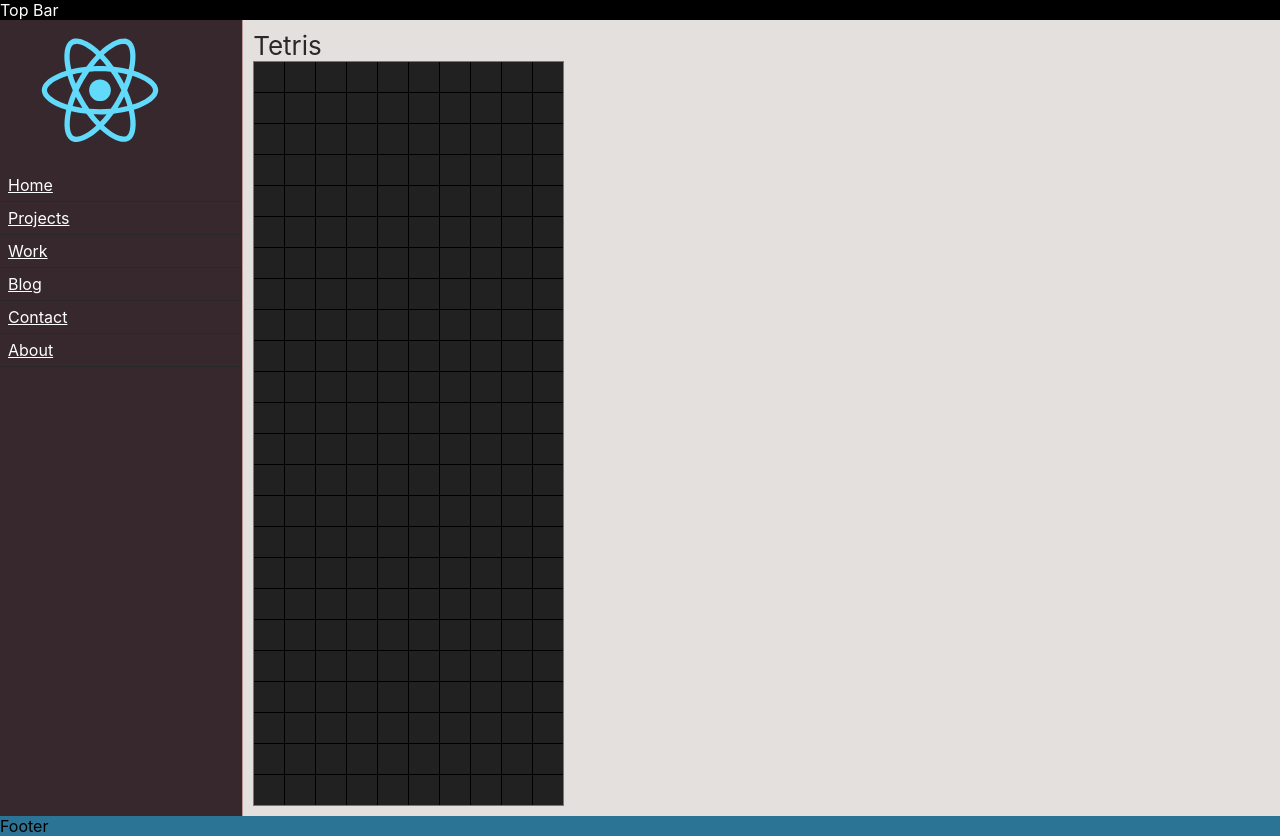
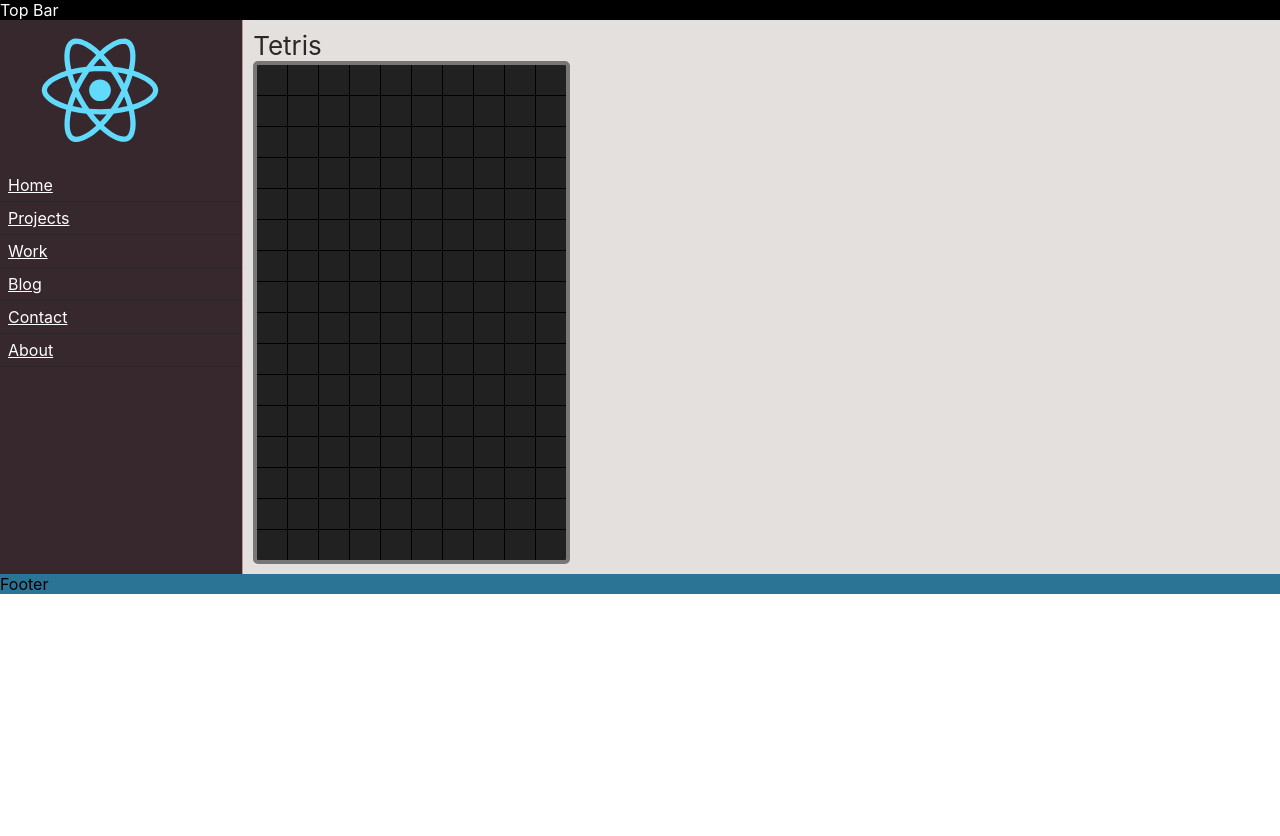
Before and after one commit to ArturMarschenkulov/ArturMarschenkulov.github.io, a React (Create React App) app: page /projects/games/tetris in a window 1280 px wide. After the commit the page ends 800 px from the top, so only its background shows below. Built offline with nearby package versions, Linux system fonts and the light colour scheme.

Commit message:
added a tetris component

```diff
--- a/package.json
+++ b/package.json
@@ -10,7 +10,7 @@
     "react": "^17.0.2",
     "react-dom": "^17.0.2",
     "react-router-dom": "^6.0.2",
-    "react-scripts": "4.0.3",
+    "react-scripts": "^4.0.3",
     "styled-components": "^5.3.3",
     "web-vitals": "^1.1.2"
   },
--- a/src/Design0/Design0.tsx
+++ b/src/Design0/Design0.tsx
@@ -35,6 +35,7 @@ function Footer(): JSX.Element {
     box-sizing: border-box;
     background-color: #2b7495;
     padding: 10 10;
+    height: 100%;
   `;
 
   return (
--- a/src/Design0/pages/tetris/Tetris.tsx
+++ b/src/Design0/pages/tetris/Tetris.tsx
@@ -1,5 +1,6 @@
 import React from 'react';
 import styled from 'styled-components';
+import Board from './components/Board';
 
 
 
@@ -35,14 +36,14 @@ class RGBAColor {
 
 
 
-function toRGB(color: string): string {
+// function toRGB(color: string): string {
 
-  const r = parseInt(color.substring(1, 3), 16);
-  const g = parseInt(color.substring(3, 5), 16);
-  const b = parseInt(color.substring(5, 7), 16);
+//   const r = parseInt(color.substring(1, 3), 16);
+//   const g = parseInt(color.substring(3, 5), 16);
+//   const b = parseInt(color.substring(5, 7), 16);
 
-  return `${r}, ${g}, ${b}`;
-}
+//   return `${r}, ${g}, ${b}`;
+// }
 
 
 
@@ -58,123 +59,32 @@ enum TetrominoType {
 }
 
 
-function toColor(type: TetrominoType): RGBAColor {
-  switch (type) {
-    case TetrominoType.I:
-      return new RGBAColor(0, 0, 255); // blue
-    case TetrominoType.J:
-      return new RGBAColor(255, 0, 0); // red
-    case TetrominoType.L:
-      return new RGBAColor(0, 255, 0); // green
-    case TetrominoType.O:
-      return new RGBAColor(255, 255, 0); // yellow
-    case TetrominoType.S:
-      return new RGBAColor(255, 0, 255); // purple
-    case TetrominoType.T:
-      return new RGBAColor(0, 255, 255); // cyan
-    case TetrominoType.Z:
-      return new RGBAColor(255, 255, 255); // white
-    default: return new RGBAColor(50, 50, 50); // grey
-  }
-}
-
-
-// type CellProps = {
-//   type: TetrominoType;
-//   size: number;
+// function toColor(type: TetrominoType): RGBAColor {
+//   switch (type) {
+//     case TetrominoType.I:
+//       return new RGBAColor(0, 0, 255); // blue
+//     case TetrominoType.J:
+//       return new RGBAColor(255, 0, 0); // red
+//     case TetrominoType.L:
+//       return new RGBAColor(0, 255, 0); // green
+//     case TetrominoType.O:
+//       return new RGBAColor(255, 255, 0); // yellow
+//     case TetrominoType.S:
+//       return new RGBAColor(255, 0, 255); // purple
+//     case TetrominoType.T:
+//       return new RGBAColor(0, 255, 255); // cyan
+//     case TetrominoType.Z:
+//       return new RGBAColor(255, 255, 255); // white
+//     default: return new RGBAColor(50, 50, 50); // grey
+//   }
 // }
-// function Cell(props: CellProps): JSX.Element {
-//   let color = toColor(props.type);
-//   color.a = 0.5;
-
-//   let color_0 = color.copy();
-//   color_0.a = 200.0;
-//   let color_1 = color.copy();
-//   color_1.a = 10.0;
-
-//   const ScCell = styled.div<CellProps>`
-//     z-index: 6;
-//     width: ${props.size}px;
-//     height: ${props.size}px;
-//     background: ${color.toRGBA()};
-//     border: 4px solid;
-//     border-bottom-color: ${color_0.toRGBA()};
-//     border-right-color: ${color.toRGBA()};
-//     border-top-color: ${color.toRGBA()};
-//     border-left-color: ${color_1.toRGBA()};
-//   `;
-//   return (
-//     <ScCell
-//       type={props.type}
-//       size={props.size}
-//     />
-//   );
-// }
-// class Tetromino {
-//   type: TetrominoType = TetrominoType.I;
-//   color: string = "";
-//   //cells: Cell[] = [];
-
-// }
-
-type CellProps = {
-  size: number;
-}
-
-function Cell(props: CellProps): JSX.Element {
-  const size = props.size;
-
-  const ScCell = styled.div`
-    width: ${size}px;
-    height: ${size}px;
-    width: auto;
-    background: #ffffff21;
-  `;
-  return (
-    <ScCell />
-  );
-}
-
-function Board(): JSX.Element {
-
-  const tetrominoSize = 30; // in pixels
-
-  const boardWidth = 10;
-  const boardHeight = 24;
-
-  const gapSize = 1;
-
-
-  const ScBoard = styled.div`
-    display: grid;
-    grid-gap: ${gapSize}px;
-    grid-template-columns: repeat(${boardWidth}, ${tetrominoSize}px);
-    grid-template-rows: repeat(${boardHeight}, ${tetrominoSize}px);
-    width: ${(boardWidth * tetrominoSize) + gapSize * (boardWidth - 1)}px;
-    height: ${(boardHeight * tetrominoSize) + gapSize * (boardHeight - 1)}px;
-    background: #000000;
-    z-index: 5;
-    border: 1px solid #777;
-  `;
 
 
 
-  const cells: JSX.Element[] = [];
-  for (let i = 0; i < boardWidth * boardHeight; i++) {
-    cells.push(<Cell size={30} />);
-  }
-  return (
-    <ScBoard>
-      {cells}
-    </ScBoard>
-  );
-}
+
 
 
 export default function Tetris() {
-
-
-  const [gameState, setGameState] = React.useState(0);
   const ScTetrisBody = styled.div`
     padding: 10px;
     color: #2c2828;
--- /dev/null
+++ b/src/Design0/pages/tetris/components/Board.tsx
@@ -0,0 +1,53 @@
+import styled from 'styled-components';
+
+type CellProps = {
+  size: number;
+}
+
+function Cell(props: CellProps): JSX.Element {
+  const ScCell = styled.div`
+    width: ${props.size}px;
+    height: ${props.size}px;
+    width: auto;
+    background: #ffffff21;
+  `;
+  return (
+    <ScCell />
+  );
+}
+
+export default function Board(): JSX.Element {
+
+    const tetrominoSize = 30; // in pixels
+
+    const boardWidth = 10;
+    const boardHeight = 16;
+    const gapSize = 1;
+
+
+    const ScBoard = styled.div`
+      display: grid;
+      grid-gap: ${gapSize}px;
+      grid-template-columns: repeat(${boardWidth}, ${tetrominoSize}px);
+      grid-template-rows: repeat(${boardHeight}, ${tetrominoSize}px);
+      width: ${(boardWidth * tetrominoSize) + gapSize * (boardWidth - 1)}px;
+      height: ${(boardHeight * tetrominoSize) + gapSize * (boardHeight - 1)}px;
+      background: #000000;
+      z-index: 5;
+      border:  4px solid #777;
+      border-radius: 5px;
+    `;
+
+    const cells: JSX.Element[][] = [];
+    for(let i = 0; i < boardHeight; i++) {
+      cells[i] = [];
+      for(let j = 0; j < boardWidth; j++) {
+        cells[i][j] = <Cell size={tetrominoSize} />;
+      }
+    }
+    return (
+      <ScBoard>
+        {cells}
+      </ScBoard>
+    );
+  }
```
Also changed, not shown: 1 other file (tests, documents, lock files or other folders).
